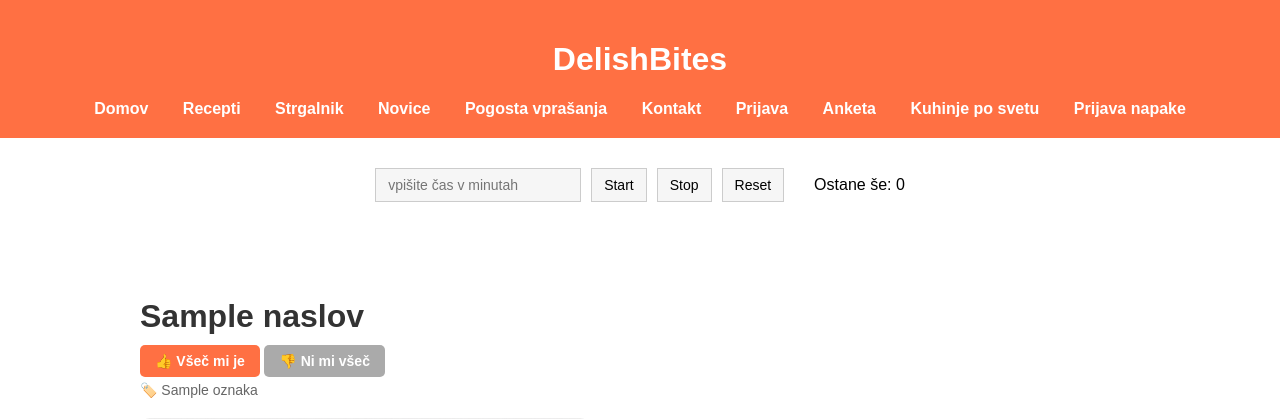
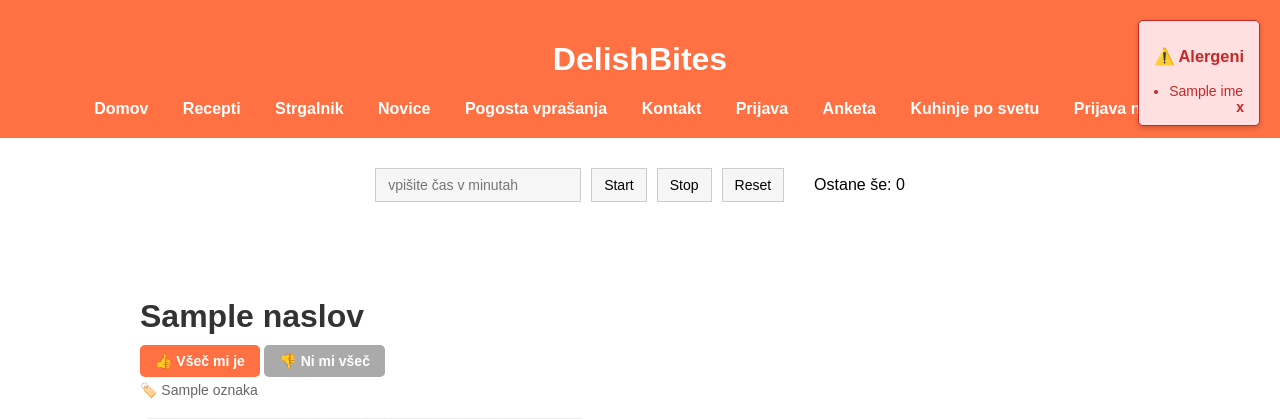
Before and after one commit to larapijemlijeko/Skupina-ZETA, a Flask app: a page that uses src/templates/recept-podrobno.html in a window 1280 px wide. Shown: the top 419 px of the page. Run offline with Flask 3, Linux system fonts and the light colour scheme; a database or web service that is not in the repository returns one stand-in record (values such as "Sample title"); some libraries are stand-ins or nearby versions.

Commit message:
Dodana funkcionalnost za alergene in popravki

```diff
--- a/src/controllers/recepti.py
+++ b/src/controllers/recepti.py
@@ -126,6 +126,18 @@ def prikazi_recept(slug):
                 """, (recept_data['id'],))
                 sestavine = cur.fetchall()
 
+                # Pridobi alergene povezane s temi sestavinami
+                cur.execute("""
+                    SELECT DISTINCT a.ime
+                    FROM sestavine_alergeni sa
+                    JOIN alergeni a ON sa.alergen_id = a.id
+                    JOIN sestavine s ON sa.sestavina_id = s.id
+                    WHERE s.recept_id = %s
+                """, (recept_data['id'],))
+                alergeni = [row[0] for row in cur.fetchall()]
+                recept_data['alergeni'] = alergeni
+
+
                 def format_kolicina(kolicina):
                     try:
                         return float(kolicina)
--- a/src/models/zaBazo.py
+++ b/src/models/zaBazo.py
@@ -30,6 +30,7 @@ def create_tables():
         napake.create_table(cur)
         navedki.create_table(cur)
 
+
         conn.commit()
         print("Tabele so bile uspešno ustvarjene.")
 
--- a/src/recepti_backup.csv
+++ b/src/recepti_backup.csv
@@ -1 +1,5 @@
 id,naslov,opis,priprava,cas_priprave,tezavnost,slika_url,uporabnik_id,datum_kreiranja
+279,Testni recept 1,Opis Testni recept 1,Navodila za pripravo Testni recept 1,15,1,,243,2025-06-05 15:28:46.406493
+280,Testni recept 2,Opis Testni recept 2,Navodila za pripravo Testni recept 2,25,2,,243,2025-06-05 15:28:46.406493
+281,Testni recept 3,Opis Testni recept 3,Navodila za pripravo Testni recept 3,30,3,,243,2025-06-05 15:28:46.406493
+282,Testni recept 4,Opis Testni recept 4,Navodila za pripravo Testni recept 4,10,1,,243,2025-06-05 15:28:46.406493
--- a/src/static/style.css
+++ b/src/static/style.css
@@ -1383,3 +1383,39 @@ button {
   background-color: var(--btn-hover-bg);
   transform: translateY(-1px);
 }
+
+/* ======= Popup za alergene ======= */
+#alergeni-popup {
+  display: block; /* Vedno block, kontroliramo le opacity */
+  position: fixed;
+  top: 20px;
+  right: 20px;
+  background: #ffe0e0;
+  color: #c62828;
+  border: 1px solid #c62828;
+  border-radius: 5px;
+  padding: 10px 15px;
+  box-shadow: 0 2px 5px rgba(0, 0, 0, 0.2);
+  z-index: 1000;
+  font-size: 14px;
+  opacity: 0;
+  pointer-events: none; /* Ko je skrit, naj ne moti klikanja */
+  transition: opacity 0.5s ease;
+}
+
+#alergeni-popup.show {
+  opacity: 1;
+  pointer-events: auto; /* Ko je prikazan, omogoči klikanje */
+}
+
+#alergeni-popup ul {
+  margin: 5px 0 0 15px;
+  padding: 0;
+}
+
+#alergeni-popup .close-btn {
+  float: right;
+  font-weight: bold;
+  cursor: pointer;
+  color: #c62828;
+}
--- a/src/templates/recept-podrobno.html
+++ b/src/templates/recept-podrobno.html
@@ -97,6 +97,18 @@
           {% endif %}
         </div>
 
+        {% if recept.alergeni %}
+        <div id="alergeni-popup" class="fade-in">
+          <h3>⚠️ Alergeni</h3>
+          <ul>
+            {% for alergen in recept.alergeni %}
+              <li>{{ alergen }}</li>
+            {% endfor %}
+          </ul>
+          <span class="close-btn" onclick="this.parentElement.style.display='none'">x</span>
+        </div>
+        {% endif %}
+
         <div class="recipe-instructions">
           <h2>Postopek priprave</h2>
           {% if recept.priprava %}
@@ -122,6 +134,7 @@
   <footer>
     &copy; 2025 DelishBites. Vse pravice pridržane.
   </footer>
+
 
   <script type="text/javascript">
     function googleTranslateElementInit() {
@@ -228,5 +241,34 @@
     });
   </script>
 
+ <script>
+  window.addEventListener('DOMContentLoaded', () => {
+    // Prikaži alergene po 2 sekundah
+    setTimeout(() => {
+      const popup = document.getElementById('alergeni-popup');
+      if (popup) {
+        popup.classList.add('show');
+      }
+    }, 2000);
+
+    // Funkcija za zapiranje popupa
+    function zapriAlergeniPopup() {
+      const popup = document.getElementById('alergeni-popup');
+      if (popup) {
+        popup.classList.remove('show');
+      }
+    }
+
+    // Če imaš 'x' gumb, poveži ga z zapri funkcijo
+    const closeBtn = document.querySelector('#alergeni-popup .close-btn');
+    if (closeBtn) {
+      closeBtn.addEventListener('click', zapriAlergeniPopup);
+    }
+  });
+</script>
+
+
+
+
 </body>
 </html>
--- a/src/uporabniki_backup.csv
+++ b/src/uporabniki_backup.csv
@@ -1 +1,2 @@
 id,uporabnisko_ime,email,geslo,datum_registracije
+243,adminuser,admin@example.com,admin123,2025-06-05 15:28:46.406493
```
Also changed, not shown: src/controllers/admin.py (+18 -0 lines), src/controllers/oddajrecept.py (+25 -2 lines), src/templates/oddajrecept.html (+13 -0 lines).
